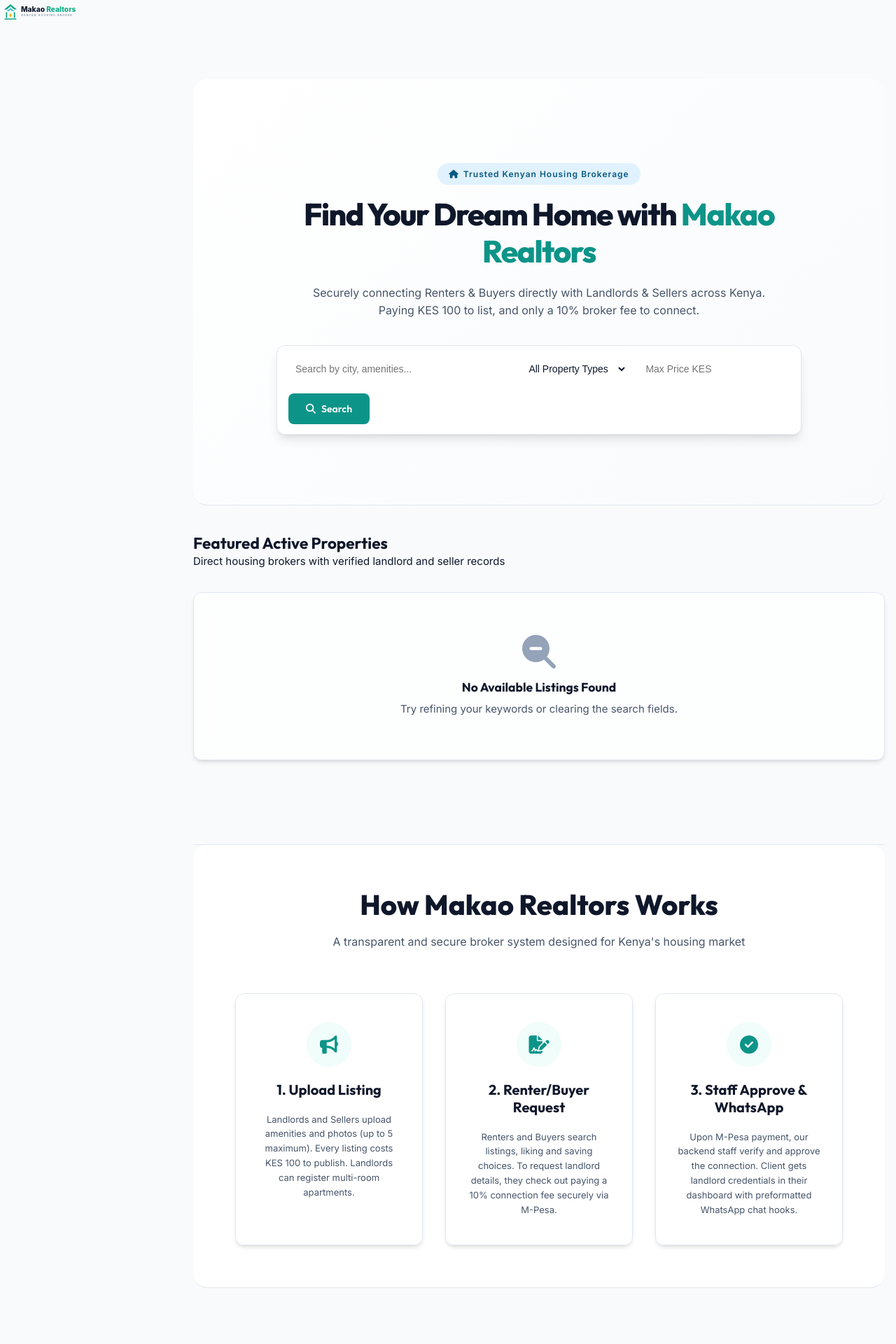
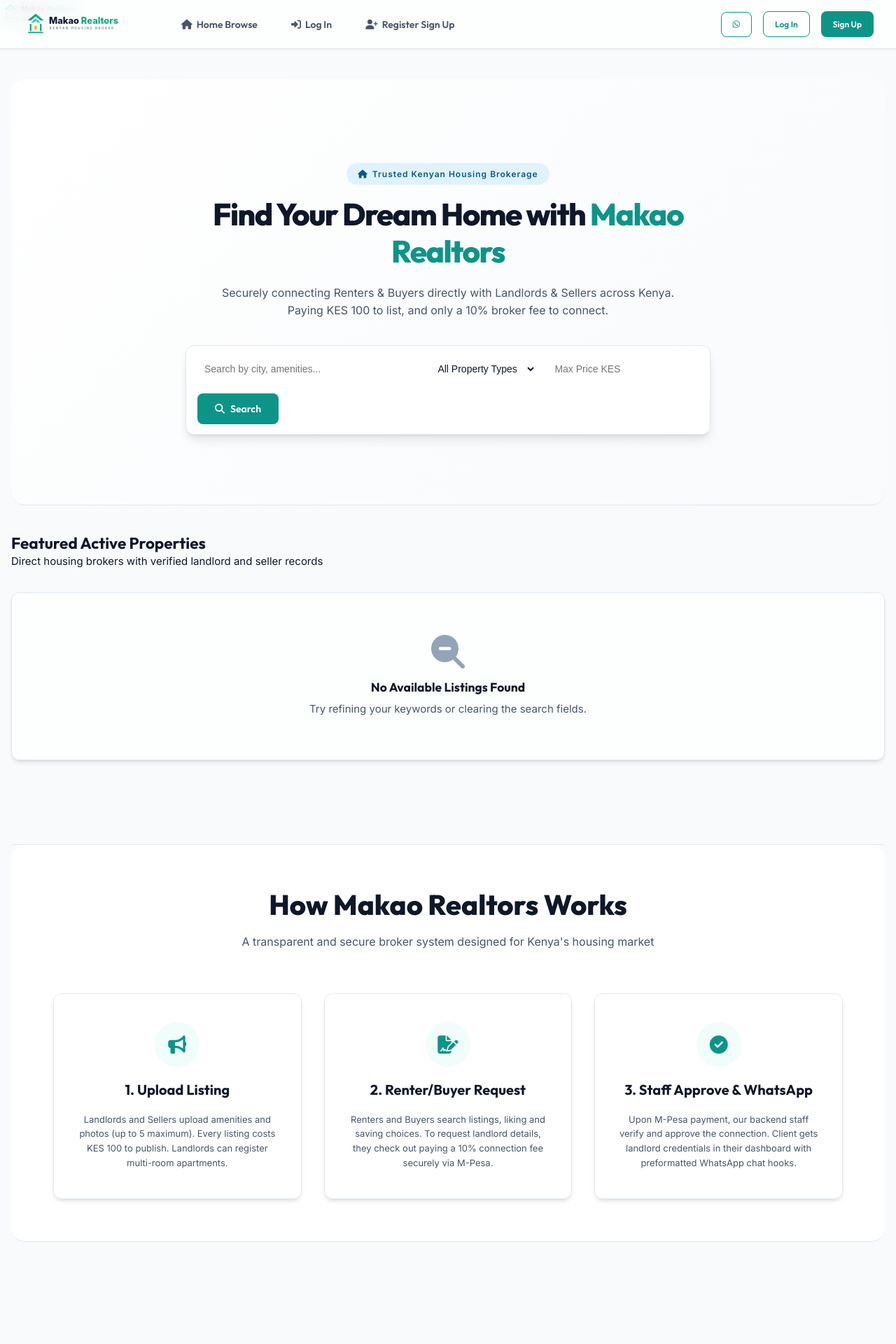
Before and after one commit to ianfx0110/makao-realtors, a Node server app: page / in a window 1280 px wide. Shown: the top 1920 px of the page at 70% size. Run offline with Node 20, Linux system fonts and the light colour scheme; data comes from the database, SQL or seed files in the repository; data that the repository does not hold is empty.

Commit message:
Update .gitignore and enhance header with WhatsApp support links

```diff
--- a/public/css/style.css
+++ b/public/css/style.css
@@ -282,80 +282,8 @@
     display: none;
 }
 
-/* A. DESKTOP LAYOUT (> 1200px): Left Sidebar, no top-nav header */
+/* A. DESKTOP LAYOUT (> 1200px): Top Header with Navigation Above */
 @media (min-width: 1201px) {
-    .desktop-sidebar {
-        position: fixed;
-        top: 0;
-        left: 0;
-        bottom: 0;
-        width: var(--desktop-sidebar-width);
-        background: var(--bg-surface-glass);
-        backdrop-filter: blur(12px);
-        -webkit-backdrop-filter: blur(12px);
-        border-right: 1px solid var(--border-color);
-        display: flex;
-        flex-direction: column;
-        padding: 30px 20px;
-        z-index: 100;
-        box-shadow: var(--shadow-glass);
-    }
-
-    .desktop-sidebar .sidebar-logo-section {
-        margin-bottom: 40px;
-        padding: 0 10px;
-        display: flex;
-        justify-content: center;
-    }
-
-    .desktop-sidebar .sidebar-nav {
-        list-style: none;
-        display: flex;
-        flex-direction: column;
-        gap: 8px;
-    }
-
-    .desktop-sidebar .sidebar-nav-item a {
-        display: flex;
-        align-items: center;
-        gap: 14px;
-        padding: 12px 18px;
-        border-radius: var(--border-radius-sm);
-        color: var(--color-text-secondary);
-        font-family: var(--font-heading);
-        font-weight: 600;
-        font-size: 15px;
-    }
-
-    .desktop-sidebar .sidebar-nav-item a:hover,
-    .desktop-sidebar .sidebar-nav-item.active a {
-        background: var(--color-primary-light);
-        color: var(--color-primary);
-    }
-
-    .desktop-sidebar .sidebar-footer {
-        margin-top: auto;
-        padding: 15px 10px 0 10px;
-        border-top: 1px solid var(--border-color);
-        display: flex;
-        flex-direction: column;
-        gap: 12px;
-    }
-
-    .app-main-content {
-        margin-left: var(--desktop-sidebar-width);
-        margin-top: 0; /* Reset top header spacing */
-        padding: 40px 48px;
-        max-width: calc(100% - var(--desktop-sidebar-width));
-    }
-
-    .laptop-tablet-header {
-        display: none;
-    }
-}
-
-/* B. LAPTOP & TABLET LAYOUT (768px - 1200px): Navigation Links Above */
-@media (min-width: 768px) and (max-width: 1200px) {
     .desktop-sidebar {
         display: none;
     }
@@ -382,6 +310,85 @@
         height: 42px;
         display: flex;
         align-items: center;
+        filter: none !important;
+    }
+
+    .laptop-tablet-header .header-logo img {
+        filter: none !important;
+    }
+
+    .laptop-tablet-header .header-nav {
+        list-style: none;
+        display: flex;
+        gap: 16px;
+        align-items: center;
+        flex: 1;
+        margin-left: 40px;
+    }
+
+    .laptop-tablet-header .header-nav-item a {
+        color: var(--color-text-secondary);
+        font-family: var(--font-heading);
+        font-weight: 600;
+        font-size: 14px;
+        padding: 10px 16px;
+        border-radius: var(--border-radius-sm);
+        transition: var(--transition-smooth);
+    }
+
+    .laptop-tablet-header .header-nav-item a:hover,
+    .laptop-tablet-header .header-nav-item.active a {
+        background: var(--color-primary-light);
+        color: var(--color-primary);
+    }
+
+    .laptop-tablet-header .header-actions {
+        display: flex;
+        align-items: center;
+        gap: 16px;
+        margin-left: auto;
+    }
+
+    .app-main-content {
+        margin-top: var(--header-height);
+        margin-left: 0;
+        padding: 40px 48px;
+    }
+}
+
+/* B. LAPTOP & TABLET LAYOUT (768px - 1200px): Navigation Links Above */
+@media (min-width: 768px) and (max-width: 1200px) {
+    .desktop-sidebar {
+        display: none;
+    }
+
+    .laptop-tablet-header {
+        position: fixed;
+        top: 0;
+        left: 0;
+        right: 0;
+        height: var(--header-height);
+        background: var(--bg-surface-glass);
+        backdrop-filter: blur(12px);
+        -webkit-backdrop-filter: blur(12px);
+        border-bottom: 1px solid var(--border-color);
+        display: flex;
+        align-items: center;
+        justify-content: space-between;
+        padding: 0 32px;
+        z-index: 100;
+        box-shadow: var(--shadow-sm);
+    }
+
+    .laptop-tablet-header .header-logo {
+        height: 42px;
+        display: flex;
+        align-items: center;
+        filter: none !important;
+    }
+
+    .laptop-tablet-header .header-logo img {
+        filter: none !important;
     }
 
     .laptop-tablet-header .header-nav {
@@ -449,6 +456,11 @@
         height: 32px;
         display: flex;
         align-items: center;
+        filter: none !important;
+    }
+
+    .mobile-top-bar .header-logo img {
+        filter: none !important;
     }
 
     /* Spinning Hamburger Menu Button */
--- a/views/partials/header.ejs
+++ b/views/partials/header.ejs
@@ -166,6 +166,9 @@
         </ul>
 
         <div class="header-actions">
+            <a href="https://wa.me/254115481162" target="_blank" class="btn btn-secondary btn-sm" title="WhatsApp Support">
+                <i class="fab fa-whatsapp"></i>
+            </a>
             <% if (user) { %>
                 <div class="user-header-profile" style="display: flex; align-items: center; gap: 12px;">
                     <span style="font-size: 13px; font-weight: 600;"><%= user.full_name %></span>
@@ -208,6 +211,9 @@
         </ul>
 
         <div class="mobile-menu-footer">
+            <a href="https://wa.me/254115481162" target="_blank" class="btn btn-secondary btn-sm" style="width: 100%;">
+                <i class="fab fa-whatsapp"></i> WhatsApp Support
+            </a>
             <% if (user) { %>
                 <div style="font-size: 13px;">
                     Logged in as <strong><%= user.full_name %></strong> (<%= user.role %>)
```
Also changed, not shown: 1 other file.
